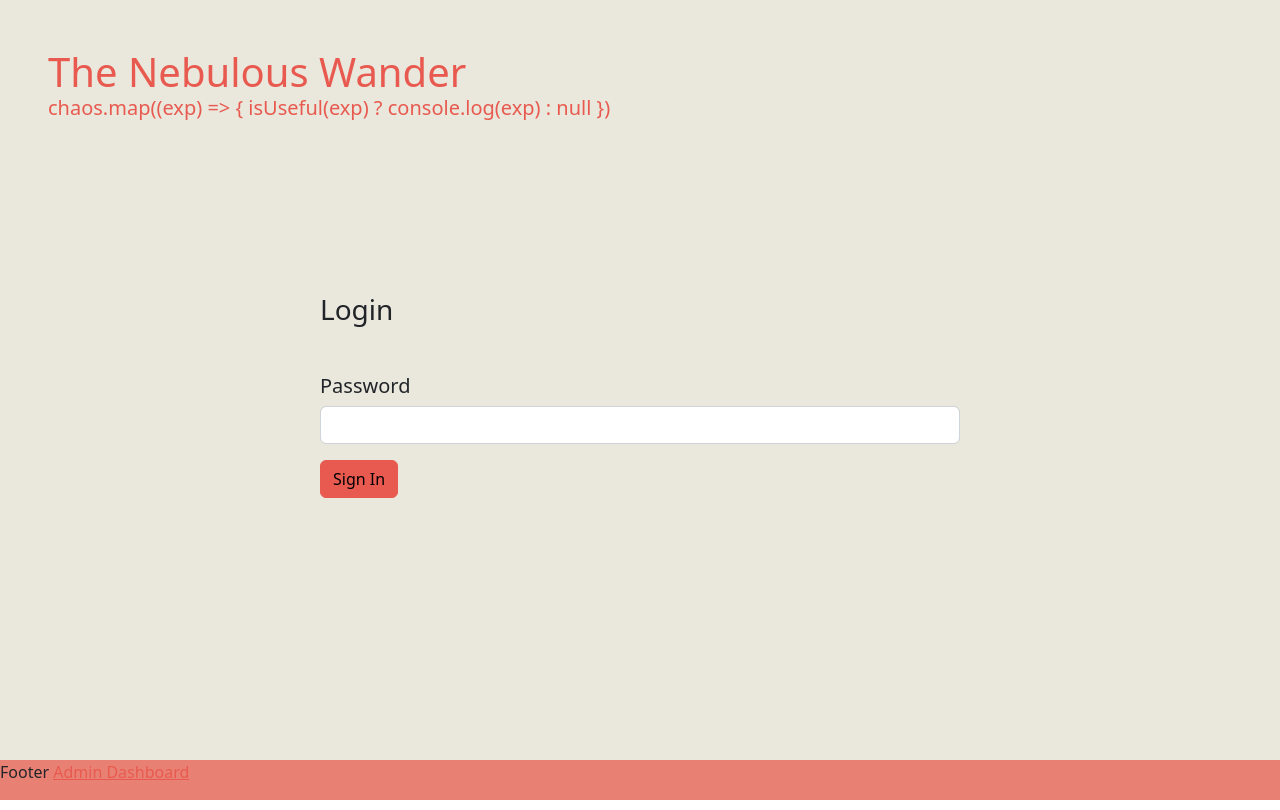
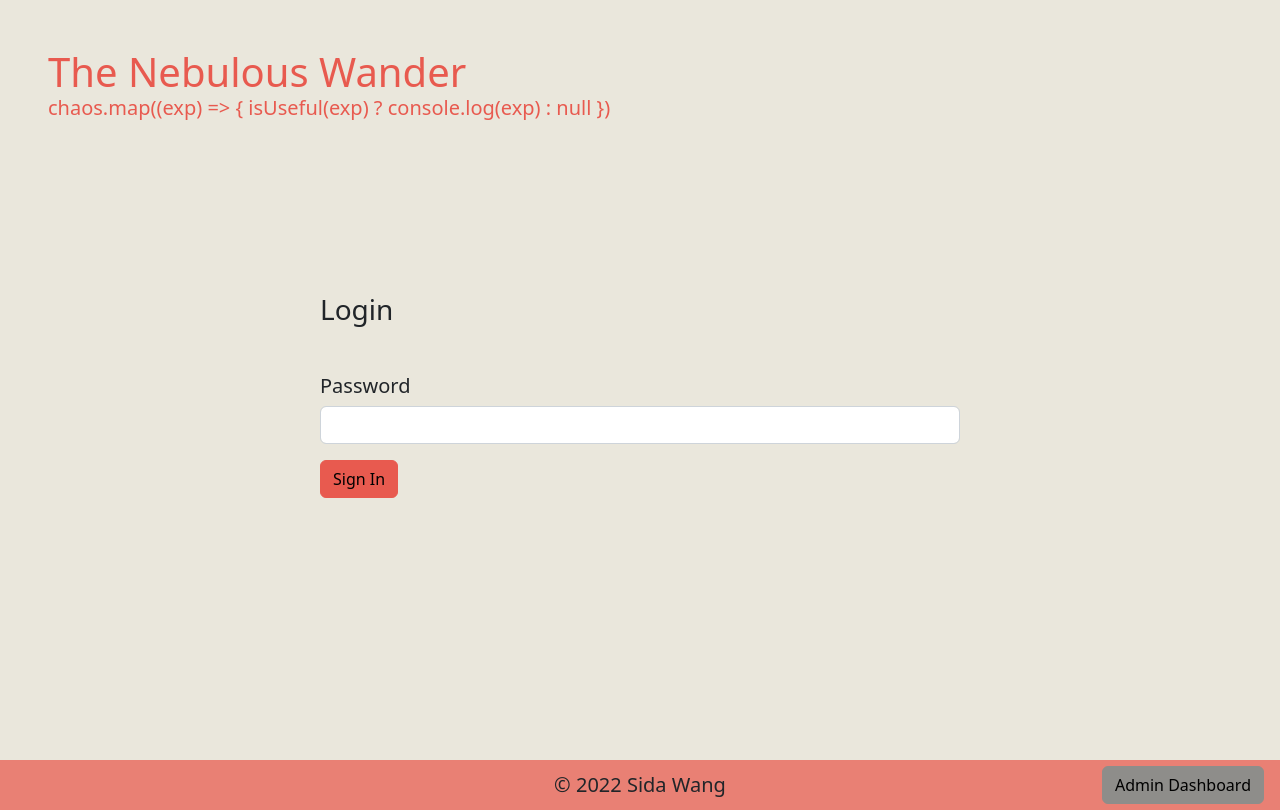
Before and after one commit to sida-wang/react-blog, a React (Create React App) app: page /admin in a window 1280 px wide. Built offline with nearby package versions, Linux system fonts and the light colour scheme.

Commit message:
Fixing footer

```diff
--- a/src/components/Footer.css
+++ b/src/components/Footer.css
@@ -1,4 +1,16 @@
 .footer {
     background-color: #E98074;
-    min-height: 5vh;
+    min-height: 50px;
+    max-height: 5vh;
+    display: grid;
+    grid-template-columns: 1fr 1fr 1fr;
+    align-items: center;
 }
+
+.grid-middle{
+    justify-self: center;
+}
+
+.grid-right{
+    justify-self: end;
+}
--- a/src/components/Footer.js
+++ b/src/components/Footer.js
@@ -1,12 +1,17 @@
 import './Footer.css'
 import { Link } from 'react-router-dom'
+import Button from 'react-bootstrap/Button';
 
 const Footer = () => {
   return (
-    <>
-    <div className='footer'>Footer <Link to={"/admin"}>Admin Dashboard</Link></div>
-    </>
-
+    <div className='footer'>
+    <div></div>
+    <h5 className='m-0 grid-middle'> &copy; 2022 Sida Wang </h5>
+    <Link to={"/admin"} className='grid-right px-3'>
+      <Button type="button" className="btn btn-secondary">Admin Dashboard
+      </Button>
+    </Link>
+    </div>
   )
 }
 
```
